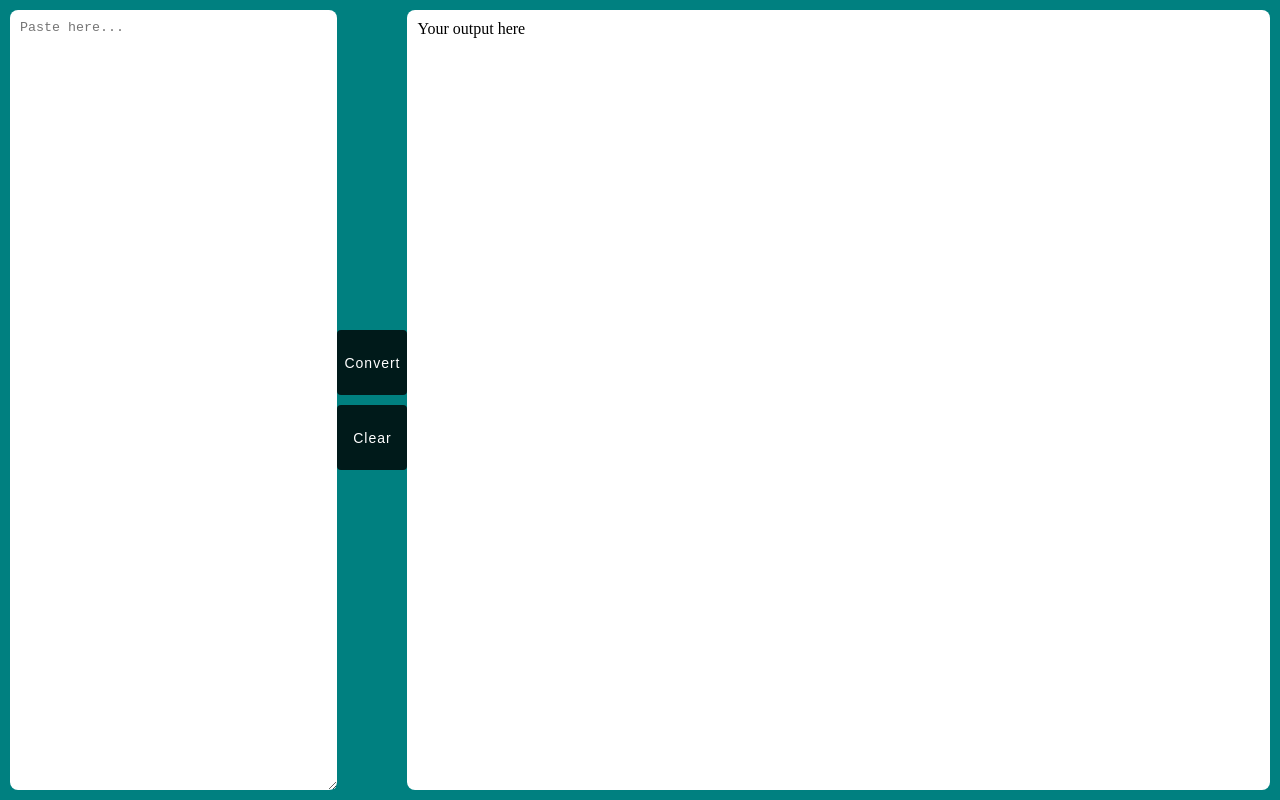
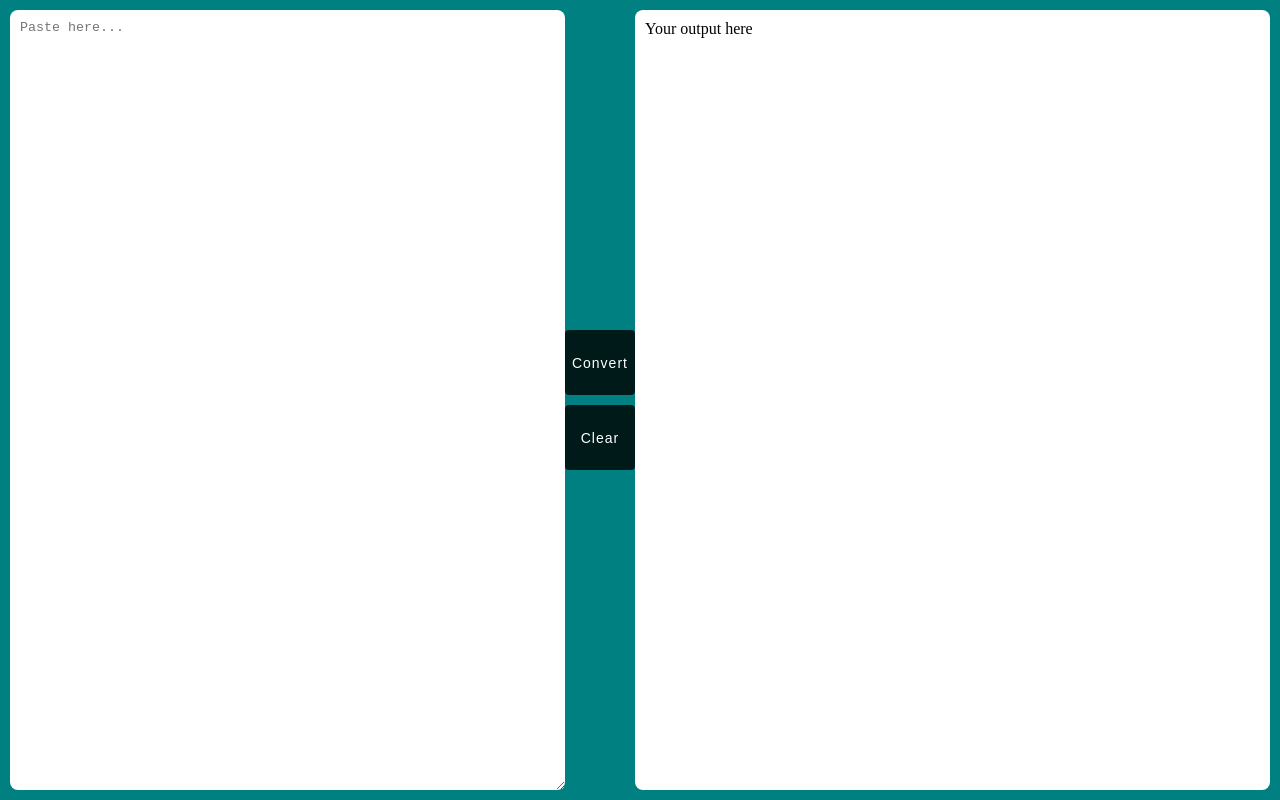
Before and after one commit to doonamm/convert-data, a plain HTML site: page index.html in a window 1280 px wide. Drawn offline with Linux system fonts and the light colour scheme.

Commit message:
Update index.html

```diff
--- a/index.html
+++ b/index.html
@@ -6,7 +6,7 @@
 </head>
 <body>
     <form id="form">
-        <textarea id="textarea" placeholder="Paste here..." cols="60" rows="30"></textarea>
+        <textarea id="textarea" placeholder="Paste here..." cols="200" rows="30"></textarea>
         <div class="button-container">
             <button type="submit">Convert</button>
             <button id="clear-btn" type="button">Clear</button>
```
